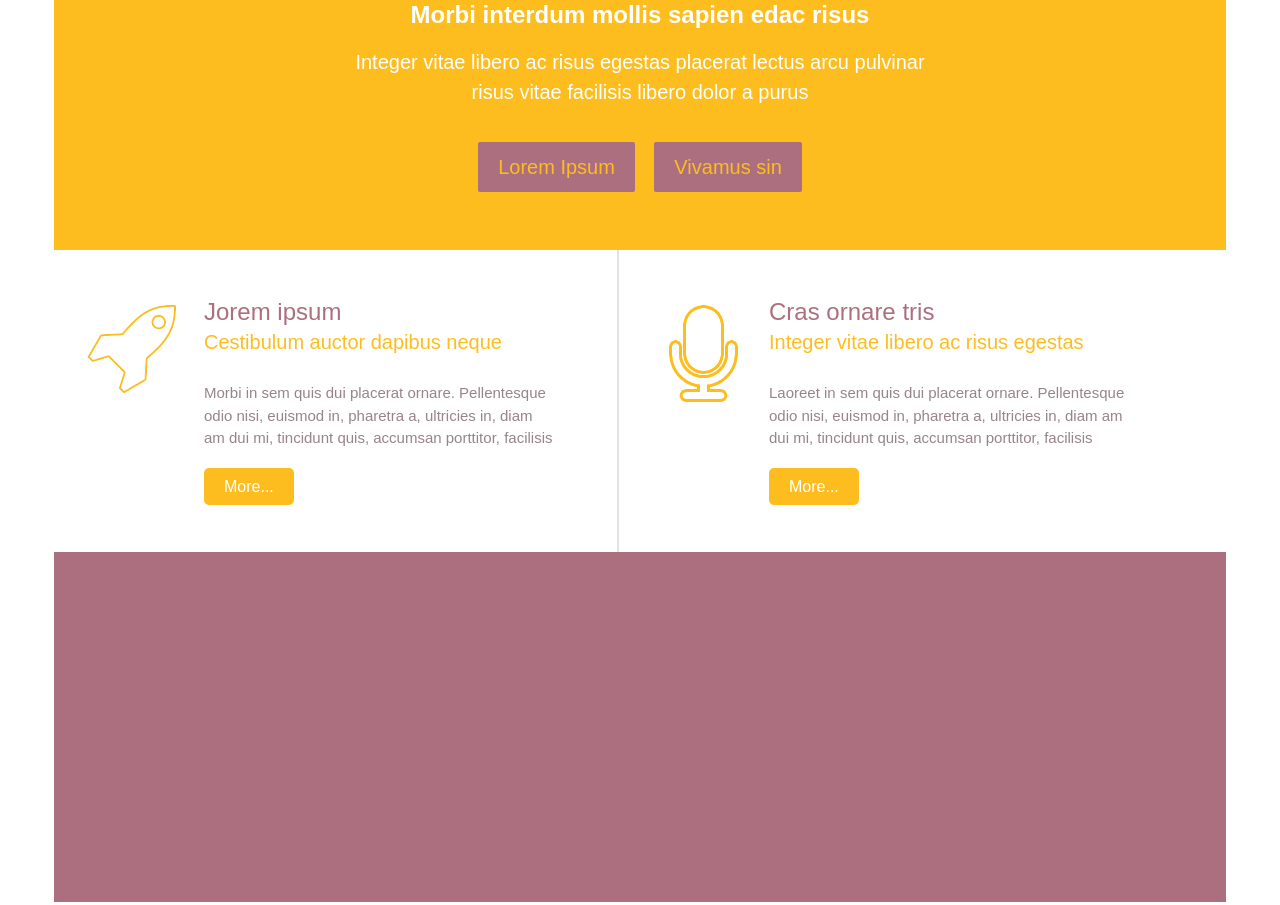
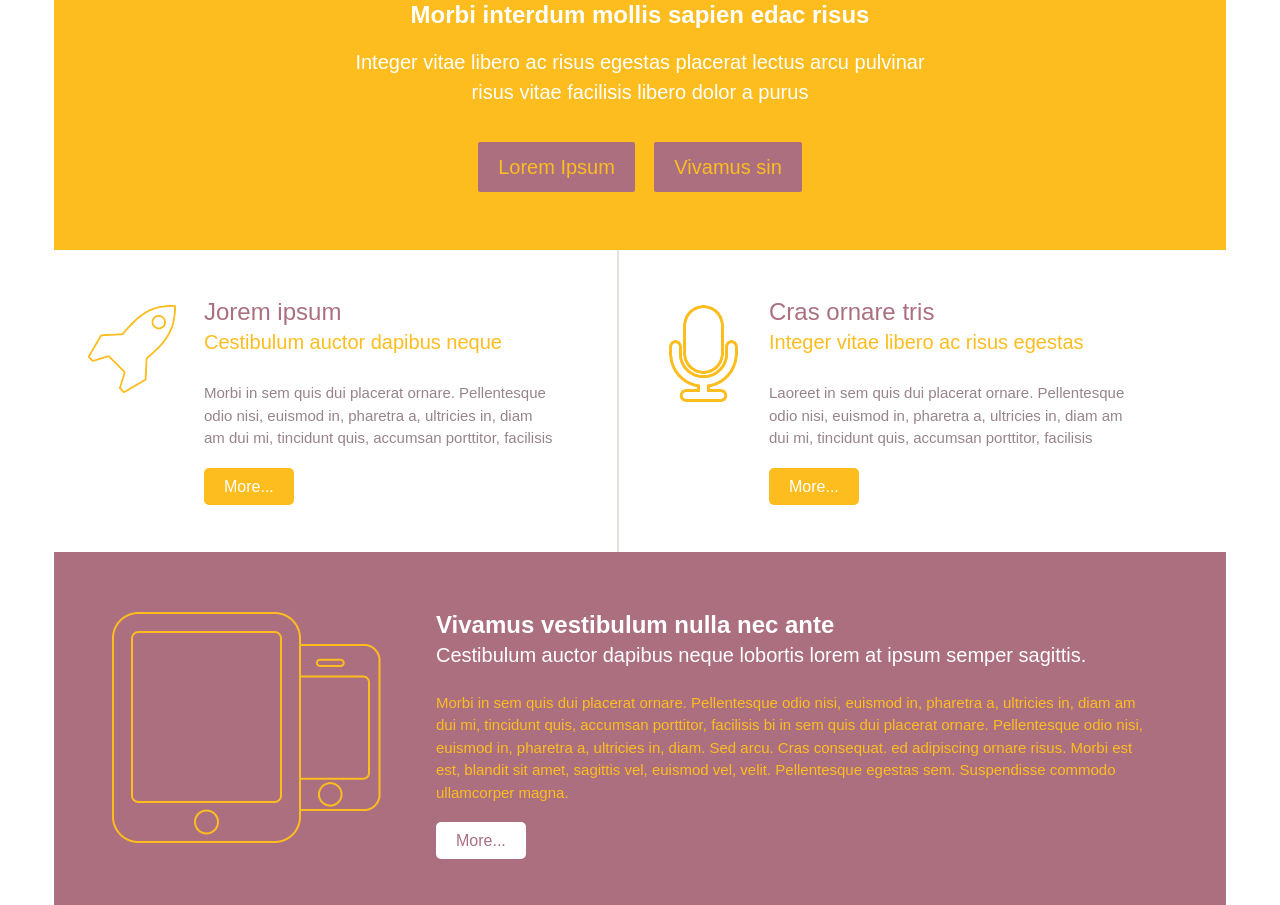
Before and after one commit to vikulchik/land, a website: page index.html in a window 1280 px wide. Shown: the part 589-1494 px from the top of the page. Drawn offline with Linux system fonts and the light colour scheme.

Commit message:
make land main-content-bunner

```diff
--- a/index.html
+++ b/index.html
@@ -60,7 +60,10 @@
                 </div>
             </div>
             <div class="main-content__banner">
-
+                <h4 class="main-content__banner-title">Vivamus vestibulum nulla nec ante</h4>
+                <p class="main-content__banner-section">Cestibulum auctor dapibus neque lobortis lorem at ipsum semper sagittis.</p>
+                <p class="main-content__banner-text">Morbi in sem quis dui placerat ornare. Pellentesque odio nisi, euismod in, pharetra a, ultricies in, diam am dui mi, tincidunt quis, accumsan porttitor, facilisis bi in sem quis dui placerat ornare. Pellentesque odio nisi, euismod in, pharetra a, ultricies in, diam. Sed arcu. Cras consequat. ed adipiscing ornare risus. Morbi est est, blandit sit amet, sagittis vel, euismod vel, velit. Pellentesque egestas sem. Suspendisse commodo ullamcorper magna.</p>
+                <a href="#" class="main-content__banner-button">More...</a>
             </div>
         </div>
     </div>
--- a/scss/main.scss
+++ b/scss/main.scss
@@ -175,7 +175,47 @@ $icons-layout: smart;
     }
     &__banner {
       background-color: #ab6f80;
-      min-height: 350px;
+      padding: 61px 81px 56px 382px;
+      text-align: left;
+      position: relative;
+      &:after {
+        content: '';
+        display: block;
+        @include icons-sprite(main-phone);
+        width: 269px;
+        height: 231px;
+        position: absolute;
+        top: 60px;
+        left: 58px;
+      }
+      &-title {
+        font-size: 24px;
+        color: white;
+        font-weight: bold;
+        display: block;
+        margin-bottom: 8px;
+      }
+      &-section {
+        font-size: 20px;
+        color: white;
+        display: block;
+        margin-bottom: 27px;
+      }
+      &-text {
+        font-size: 15px;
+        color: #fdbd1f;
+        line-height: 1.5;
+        display: block;
+        margin-bottom: 29px;
+      }
+      &-button {
+        font-size: 16px;
+        border-radius: 5px;
+        padding: 10px 20px;
+        color: #ab6f80;
+        background-color: white;
+        text-decoration: none;
+      }
     }
     .clear:after {
       content: '';
```
Also changed, not shown: css/main.css, img/icons-s046769624c.png (deleted), img/icons-s983abf8bf5.png (added), img/icons/main-phone.png (added), img/icons/main-tv.png (added).
